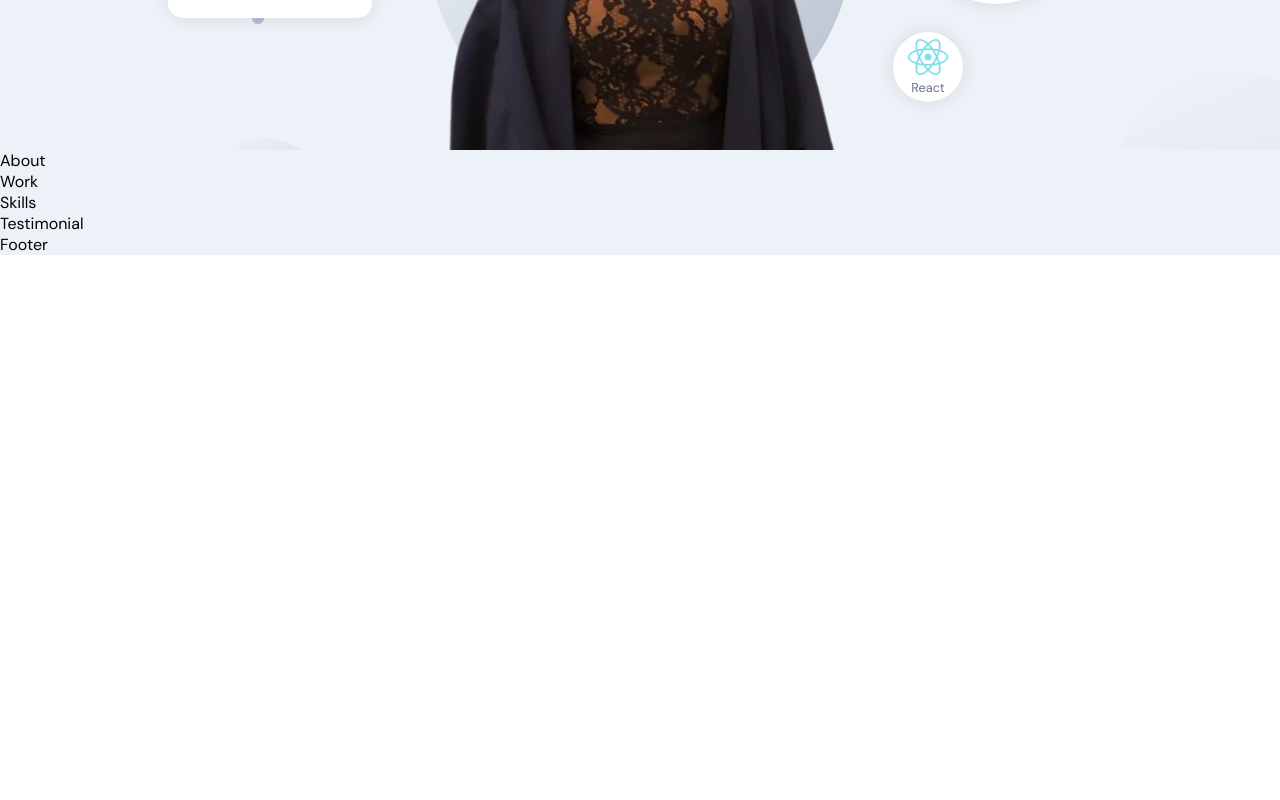
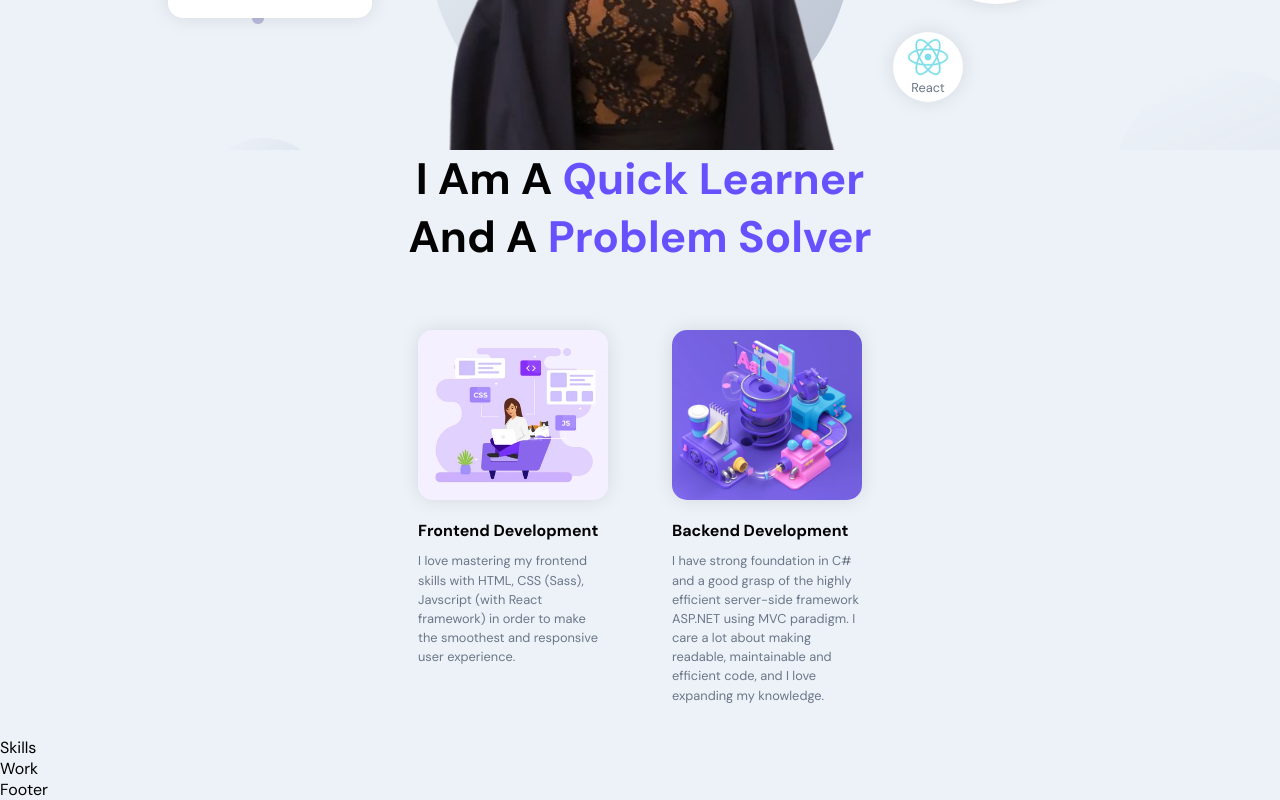
Before and after one commit to tomirisrakhymzhan/my_portfolio, a React (Create React App) app in the folder frontend_myportfolio/: page / in a window 1280 px wide. Shown: the part 419-1219 px from the top of the page. Before the commit the page ends 800 px from the top, so only its background shows below. Built offline with nearby package versions, Linux system fonts and the light colour scheme.

Commit message:
About component structured and styled

```diff
--- a/frontend_myportfolio/src/App.js
+++ b/frontend_myportfolio/src/App.js
@@ -8,9 +8,9 @@ const App = () => {
         <Navbar/>
         <Header/>
         <About/>
+        <Skills/>
         <Work/>
-        <Skills/>
-        <Testimonial/>
+        {/* <Testimonial/> */}
         <Footer/>
     </div>
   );
--- a/frontend_myportfolio/src/constants/images.js
+++ b/frontend_myportfolio/src/constants/images.js
@@ -22,6 +22,7 @@ import typescript from '../assets/typescript.png';
 import vue from '../assets/vue.png';
 
 import about01 from '../assets/about01.png';
+import about05 from '../assets/about-frontend.png'
 import about02 from '../assets/about02.png';
 import about03 from '../assets/about03.png';
 import about04 from '../assets/about04.png';
@@ -61,6 +62,7 @@ export default {
   about02,
   about03,
   about04,
+  about05,
   profile,
   circle,
   logo,
--- a/frontend_myportfolio/src/containers/About/About.jsx
+++ b/frontend_myportfolio/src/containers/About/About.jsx
@@ -1,8 +1,31 @@
-import React from 'react';
+import React, { useState, useEffect } from 'react';
 import './About.scss';
+import { motion } from 'framer-motion';
+import { images } from '../../constants';
+const abouts = [
+  {title: 'Frontend Development', description: 'I love mastering my frontend skills with HTML, CSS (Sass), Javscript (with React framework) in order to make the smoothest and responsive user experience.', imgUrl: images.about05},
+  {title: 'Backend Development', description: 'I have strong foundation in C# and a good grasp of the highly efficient server-side framework ASP.NET using MVC paradigm. I care a lot about making readable, maintainable and efficient code, and I love expanding my knowledge.', imgUrl: images.about04},
+];
 const About = () => {
   return (
-    <div>About</div>
+    <>
+      <h2 className="head-text">I am a <span>Quick learner</span> <br />and a <span>Problem Solver</span></h2>
+      <div className="app__profiles">
+        {abouts.map((about, index) => (
+          <motion.div
+            whileInView={{ opacity: 1 }}
+            whileHover={{ scale: 1.1 }}
+            transition={{ duration: 0.5, type: 'tween' }}
+            className="app__profile-item"
+            key={about.title + index}
+          >
+            <img src={about.imgUrl} alt={about.title} />
+            <h2 className="bold-text" style={{ marginTop: 20 }}>{about.title}</h2>
+            <p className="p-text" style={{ marginTop: 10 }}>{about.description}</p>
+          </motion.div>
+        ))}
+      </div>
+    </>
   );
 }
 
--- a/frontend_myportfolio/src/containers/About/About.scss
+++ b/frontend_myportfolio/src/containers/About/About.scss
@@ -0,0 +1,41 @@
+.app__about {
+    flex: 1;
+    width: 100%;
+    flex-direction: column;
+}
+
+.app__profiles {
+    display: flex;
+    justify-content: center;
+    align-items: flex-start;
+    flex-wrap: wrap;
+    margin-top: 2rem;
+}
+
+.app__profile-item {
+    width: 190px;
+    display: flex;
+    justify-content: flex-start;
+    align-items: flex-start;
+    flex-direction: column;
+    margin: 2rem;
+
+
+    img {
+      width: 100%;
+      height: 170px;
+      border-radius: 15px;
+      object-fit: cover;
+      box-shadow: 0px 0px 20px rgba(0, 0, 0, 0.1);
+
+    }
+
+    @media screen and (min-width: 2000px) {
+      width: 370px;
+      margin: 2rem 4rem;
+
+      img {
+        height: 320px;
+      }
+    }
+}
```
Also changed, not shown: frontend_myportfolio/src/assets/about-frontend.png (added), 1 other file (tests, documents, lock files or other folders).
